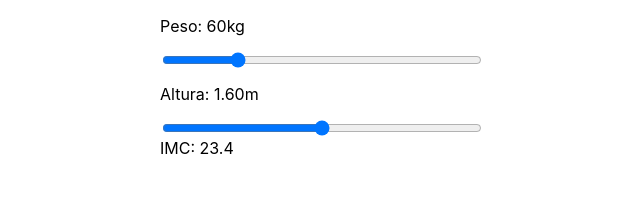
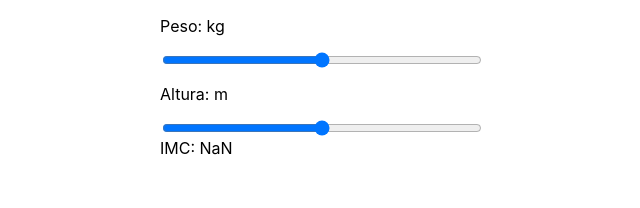
Before and after one commit to Paulinojr/bmi-calculator-context-api, a React (Create React App) app: page / in a window 1280 px wide. Shown: the top 208 px of the page, without its empty margins (320-960 px from the left). Built offline with nearby package versions, Linux system fonts and the light colour scheme.

Commit message:
Add local storage for weight and height

```diff
--- a/src/App.js
+++ b/src/App.js
@@ -8,7 +8,7 @@ import { UserProvider} from './components/user-context'
 function App() {
 
   return (
-    <UserProvider weight="60" height="1.60" className="App">
+    <UserProvider className="App">
      <UserImc></UserImc>
     </UserProvider>
   );
--- a/src/components/UserIMC.js
+++ b/src/components/UserIMC.js
@@ -9,6 +9,8 @@ export default function UserIMC(){
     const handleWeightChange = event => {
         setWeight(event.target.value)
 
+        localStorage.setItem('@calculo-imc/weight', weight)
+
         let imcCalc = (weight / (height * height)).toFixed(1)
 
         setImc(imcCalc)
@@ -16,6 +18,8 @@ export default function UserIMC(){
 
     const handleHeightChange = event => {
         setHeight(event.target.value)
+
+        localStorage.setItem('@calculo-imc/height', height)
 
         let imcCalc = (weight / (height * height)).toFixed(1)
 
@@ -26,10 +30,10 @@ export default function UserIMC(){
     return(
         <div>
             <p>Peso: {weight}kg </p>
-            <RangeInput min={20} max={200} step={1}  defaultValue={60} onChange={handleWeightChange}></RangeInput>
+            <RangeInput defaultValue={localStorage.getItem('@calculo-imc/weight')} min={20} max={200} step={1} onChange={handleWeightChange}></RangeInput>
 
             <p>Altura: {height}m </p>
-            <RangeInput min={1.20} max={2.00} step={0.01} defaultValue ={1.60} onChange={handleHeightChange}></RangeInput>
+            <RangeInput defaultValue ={localStorage.getItem('@calculo-imc/weight')} min={1.20} max={2.00} step={0.01} onChange={handleHeightChange}></RangeInput>
 
             IMC: {imc}
         </div>
--- a/src/components/user-context.js
+++ b/src/components/user-context.js
@@ -36,7 +36,9 @@ UserProvider.propTypes = {
 }
 
 UserProvider.defaultProps = {
-    weight: 60,
-    height: 1.60,
-    imc: 23.4
+    weight: localStorage.getItem('@calculo-imc/weight') !== undefined ? localStorage.getItem('@calculo-imc/weight') : 60,
+    height: localStorage.getItem('@calculo-imc/height') !== undefined ? localStorage.getItem('@calculo-imc/height') : 1.60,
+    imc: 0
 }
+
+UserProvider.defaultProps.imc = (UserProvider.defaultProps.weight / (UserProvider.defaultProps.height * UserProvider.defaultProps.height)).toFixed(1)
```
